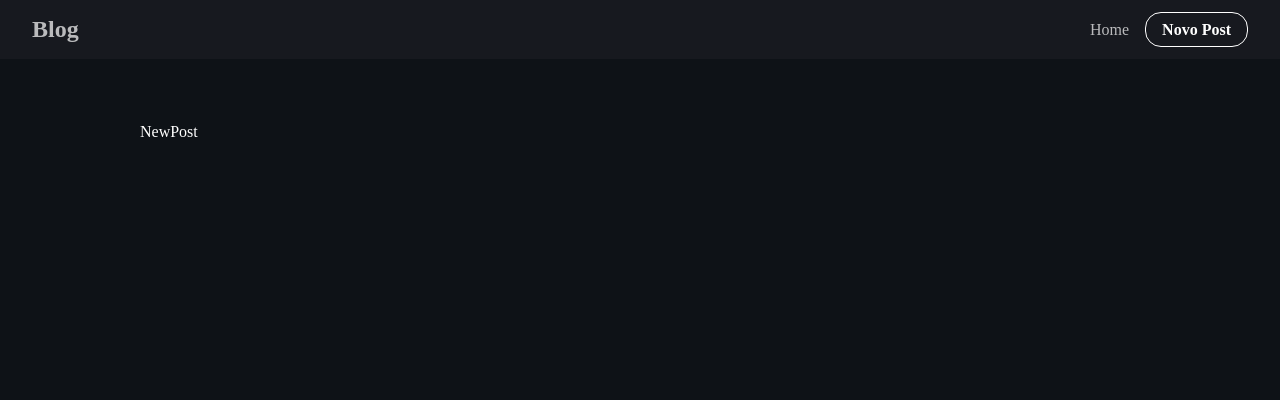
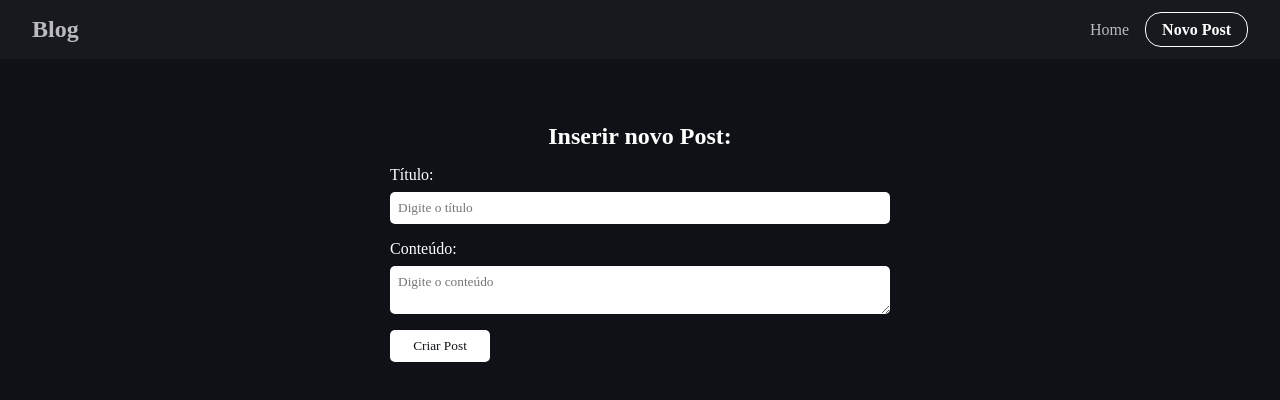
Before and after one commit to SamuelJacobsenB/projeto-axios, a React (Vite) app in the folder react-axios/: page /new in a window 1280 px wide. Shown: the top 400 px of the page. Built offline with nearby package versions, Linux system fonts and the light colour scheme; a web font is replaced by a local one.

Commit message:
Criando e estilizando formulário

```diff
--- /dev/null
+++ b/react-axios/src/routes/NewPost.css
@@ -0,0 +1,27 @@
+.new-post h2 {
+    text-align: center;
+    margin-bottom: 1rem;
+}
+
+form {
+    max-width: 500px;
+    width: 100%;
+    margin: 0 auto;
+}
+
+.form-control {
+    display: flex;
+    flex-direction: column;
+    margin-bottom: 1rem;
+}
+
+.form-control label {
+    margin-bottom: 0.5rem;
+}
+
+.form-control input,
+.form-control textarea {
+    padding: 0.5rem;
+    border-radius: 5px;
+    border: none;
+}
--- a/react-axios/src/routes/NewPost.jsx
+++ b/react-axios/src/routes/NewPost.jsx
@@ -1,8 +1,21 @@
-import React from 'react';
+import './NewPost.css';
 
 const NewPost = () => {
   return (
-    <div>NewPost</div>
+    <div className='new-post'>
+      <h2>Inserir novo Post:</h2>
+      <form action="" method="post" className='form-control'>
+        <div className="form-control">
+          <label htmlFor="title">Título:</label>
+            <input type="text" name="title" id="title" placeholder='Digite o título' required/>
+        </div>
+        <div className="form-control">
+          <label htmlFor="body">Conteúdo:</label>
+            <textarea name="body" id="body" placeholder='Digite o conteúdo' required></textarea>
+        </div>
+        <input type="submit" value="Criar Post" className='btn'/>
+      </form>
+    </div>
   );
 };
 
```
